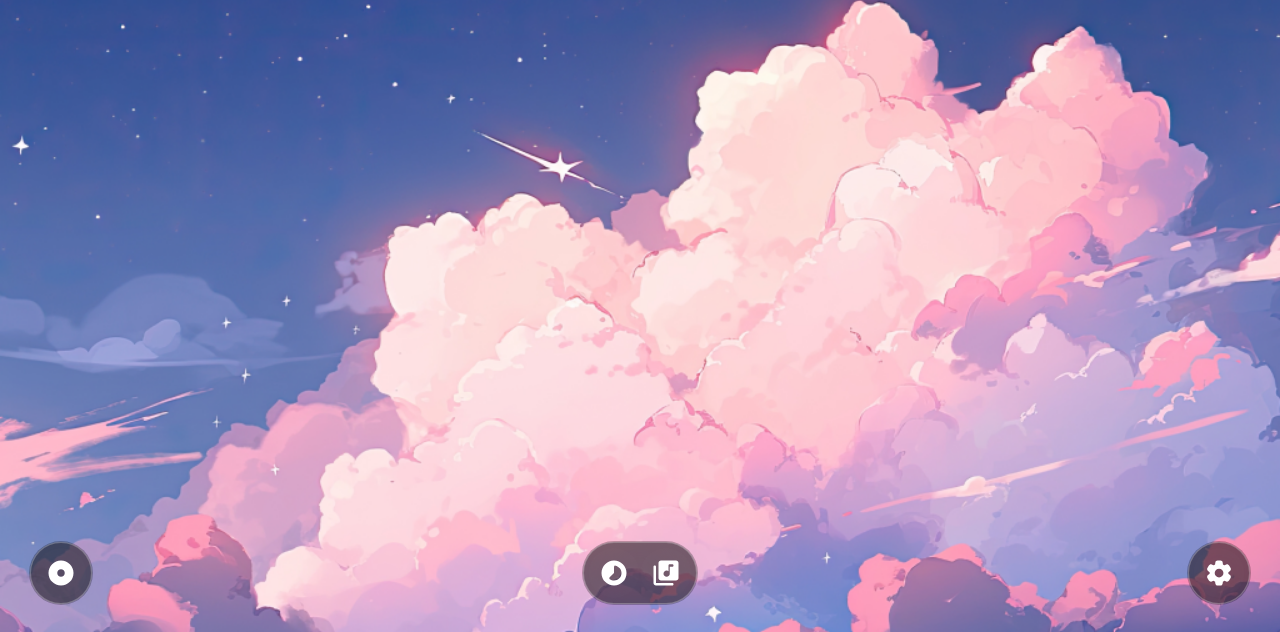
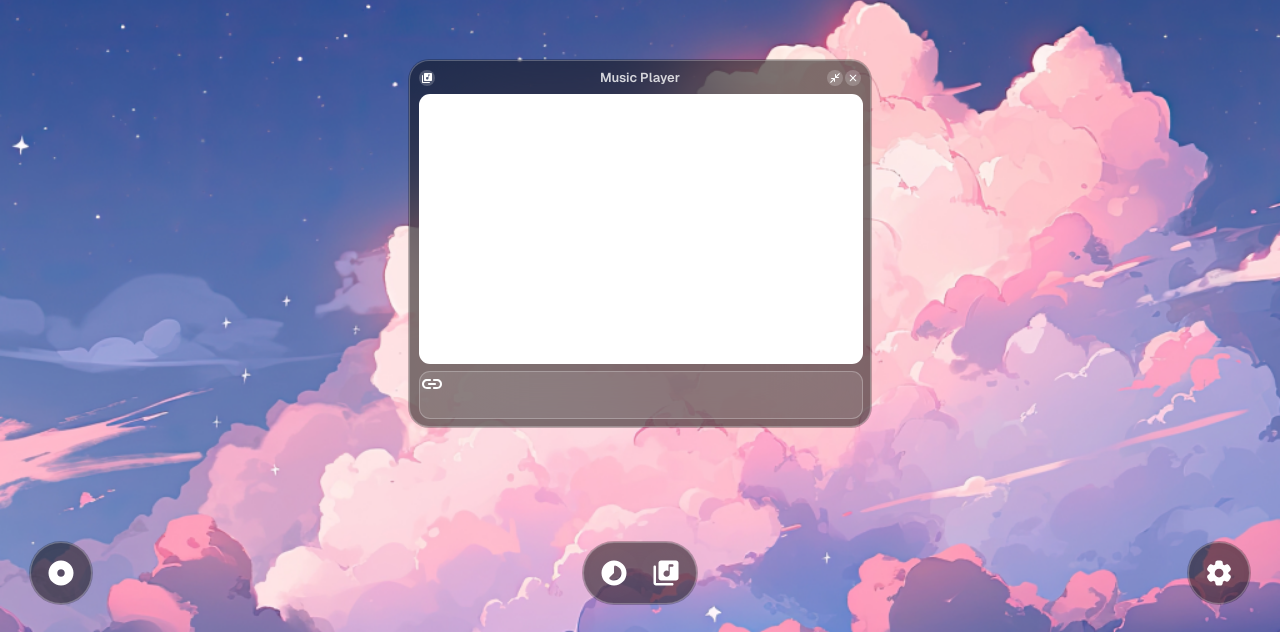
Before and after one commit to AkshDZN/Muse, a plain HTML site: page index.html in a window 1280 px wide. Shown: the part 168-800 px from the top of the page. Drawn offline with Linux system fonts and the light colour scheme; a web font is replaced by a local one.

Commit message:
made half of music player

```diff
--- a/index.html
+++ b/index.html
@@ -9,6 +9,27 @@
 <body>
     <div class="text-3d">
         <div class="time" onclick="explode()">12:29</div>
+    </div>
+
+    <div class="music">
+        <div class="music-base">
+            <div class="window-title" id="window-title-2">Music Player</div>
+
+            <div class="window-controls" id="window-controls-2">
+                <div class="top-icon-base" id="top-icon-music"><img src="assets/music-icon.svg" alt="music-icon" class="top-icon"></div>
+
+                <div class="window-controls-sub">
+                    <div class="top-icon-base" id="top-icon-minimize"><img src="assets/minimize.svg" alt="minimize-icon" class="top-icon"></div>
+                    <div class="top-icon-base" id="top-icon-close"><img src="assets/close.svg" alt="close-icon" class="top-icon"></div>
+                </div>
+            </div>
+
+            <div class="video"></div>
+
+            <div class="linkbar">
+                <img src="assets/link.svg" alt="linkbar-icon" class="linkbar-icon">
+            </div>
+        </div>
     </div>
 
     <div class="pomodoro">
--- a/styles.css
+++ b/styles.css
@@ -145,6 +145,10 @@ body {
     margin-right: 9px;
 }
 
+#window-controls-2 {
+    width: 442px;
+}
+
 .window-title {
     position: fixed;
     font-family: 'Geist';
@@ -156,6 +160,10 @@ body {
     margin-top: 9px;
     margin-left: 9px;
     margin-right: 9px;
+}
+
+#window-title-2 {
+    width: 442px;
 }
 
 .pomo-timer {
@@ -240,3 +248,52 @@ body {
 
     transition: all cubic-bezier(.25,.11,.2,.99) 200ms;
 }
+
+.music-base {
+    width: 460px;
+    height: 365px;
+    background-color: rgba(0, 0, 0, 0.5);
+    border-radius: 20px;
+    backdrop-filter: blur(50px);
+    border: solid 1px rgba(255, 255, 255, 0.25);
+    box-shadow: 0px 0px 0px 1px rgba(0, 0, 0, 0.25);
+}
+
+.music {
+    position: absolute;
+    width: 100vw;
+    height: 65vh;
+    display: flex;
+    justify-content: center;
+    align-items: center;
+    scale: 1;
+
+    transition: all cubic-bezier(.25,.11,.2,.99) 200ms;
+}
+
+.video {
+    width: 442px;
+    height: 268px;
+    border-radius: 11px;
+    background-color: white;
+    border: solid 1px rgba(255, 255, 255, 0.25);
+    margin-left: 9px;
+    margin-right: 9px;
+    margin-top: 33px;
+}
+
+.linkbar {
+    width: 442px;
+    height: 46px;
+    background-color: rgba(255, 255, 255, 0.1);
+    border: solid 1px rgba(255, 255, 255, 0.25);
+    border-radius: 11px;
+    margin-top: 7px;
+    margin-left: 9px;
+    margin-right: 9px;
+}
+
+.linkbar-icon {
+    width: 24px;
+    height: 24px;
+}
```
Also changed, not shown: assets/link.svg (added).
